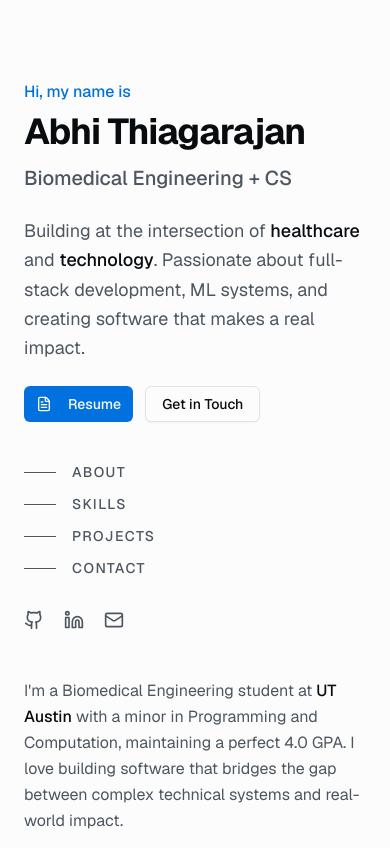
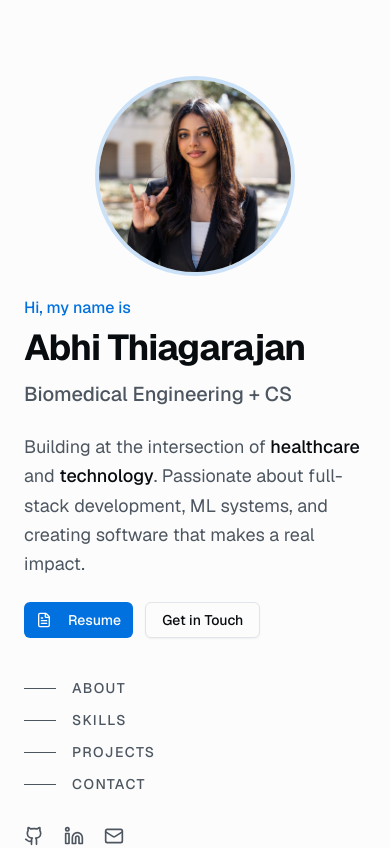
Before and after one commit to abhithiaga/PersonalWebsite, a Next.js app: page / in a window 390 px wide. Shown: the top 848 px of the page. Built offline with nearby package versions, Linux system fonts and the light colour scheme.

Commit message:
feat: add user photo to hero section with responsive design\n\nDisplay user photo with circular profile on mobile and\nrounded rectangle on desktop with blue accent and shadow.

```diff
--- a/components/hero.tsx
+++ b/components/hero.tsx
@@ -1,4 +1,5 @@
 import Link from "next/link"
+import Image from "next/image"
 import { Github, Linkedin, Mail, FileText } from "lucide-react"
 import { Button } from "@/components/ui/button"
 
@@ -6,9 +7,22 @@ export function Hero() {
   return (
     <section className="min-h-screen flex flex-col justify-center px-6 md:px-12 lg:px-24 py-20">
       <div className="max-w-6xl mx-auto w-full">
-        <div className="grid lg:grid-cols-2 gap-12 lg:gap-20 items-start">
+        <div className="grid lg:grid-cols-2 gap-12 lg:gap-20 items-center">
           {/* Left Column */}
           <div className="space-y-6">
+            {/* Profile Image - Mobile */}
+            <div className="lg:hidden flex justify-center mb-6">
+              <div className="relative w-48 h-48 rounded-full overflow-hidden ring-4 ring-primary/20">
+                <Image
+                  src="/images/profile.jpg"
+                  alt="Abhi Thiagarajan"
+                  fill
+                  className="object-cover object-top"
+                  priority
+                />
+              </div>
+            </div>
+
             <div>
               <p className="text-primary font-medium mb-2">Hi, my name is</p>
               <h1 className="text-4xl md:text-5xl lg:text-6xl font-bold tracking-tight text-foreground">
@@ -54,7 +68,22 @@ export function Hero() {
             </div>
           </div>
 
-          {/* Right Column - About Content */}
+          {/* Right Column - Profile Image & About */}
+          <div className="space-y-8">
+            {/* Profile Image - Desktop */}
+            <div className="hidden lg:flex justify-center">
+              <div className="relative w-72 h-72 rounded-2xl overflow-hidden ring-4 ring-primary/20 shadow-xl">
+                <Image
+                  src="/images/profile.jpg"
+                  alt="Abhi Thiagarajan"
+                  fill
+                  className="object-cover object-top"
+                  priority
+                />
+              </div>
+            </div>
+
+            {/* About Content */}
             <div id="about" className="space-y-5 text-muted-foreground leading-relaxed">
               <p>
                 {"I'm a Biomedical Engineering student at "}
@@ -71,6 +100,7 @@ export function Hero() {
               <p>
                 {"When I'm not coding, you'll find me watching F1, exploring national parks, hunting for the best food trucks, or playing volleyball."}
               </p>
+            </div>
           </div>
         </div>
       </div>
```
Also changed, not shown: public/images/profile.jpg (added). Lines whose indentation alone changed are shown as unchanged.
